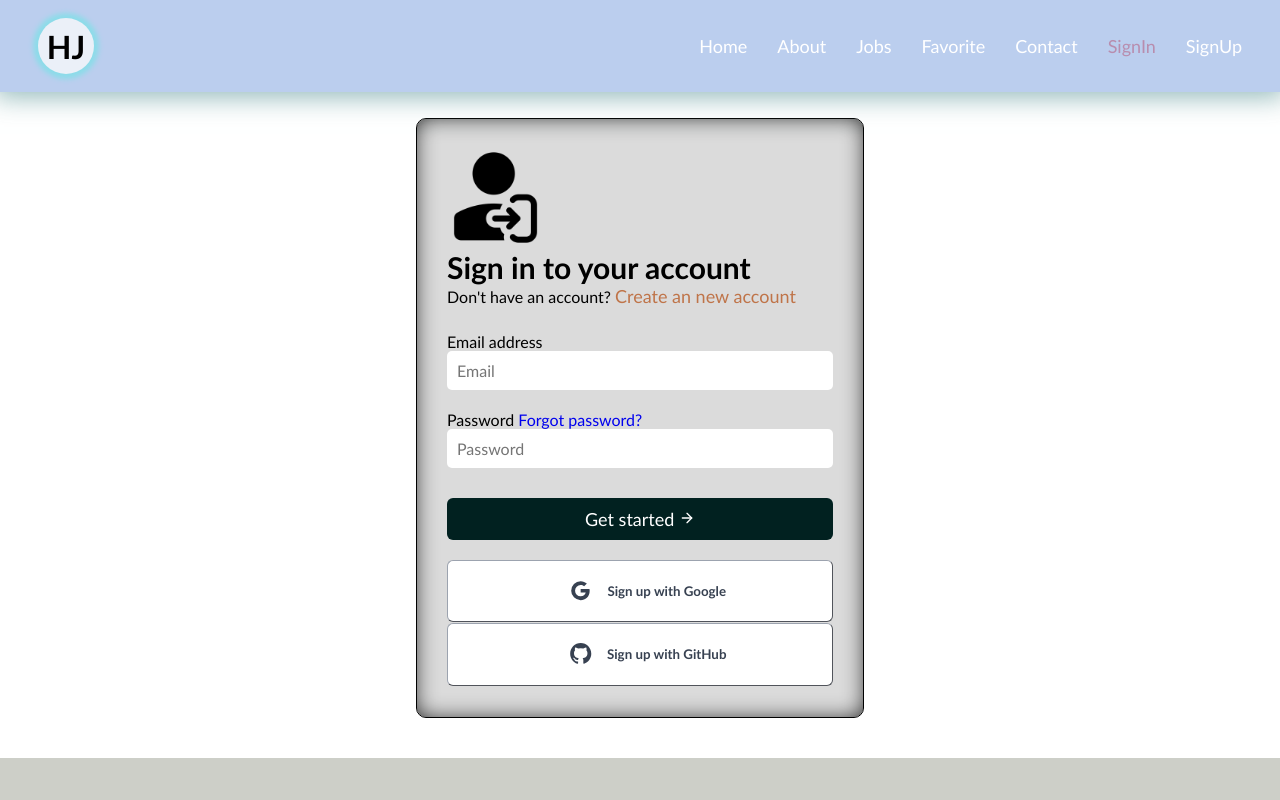
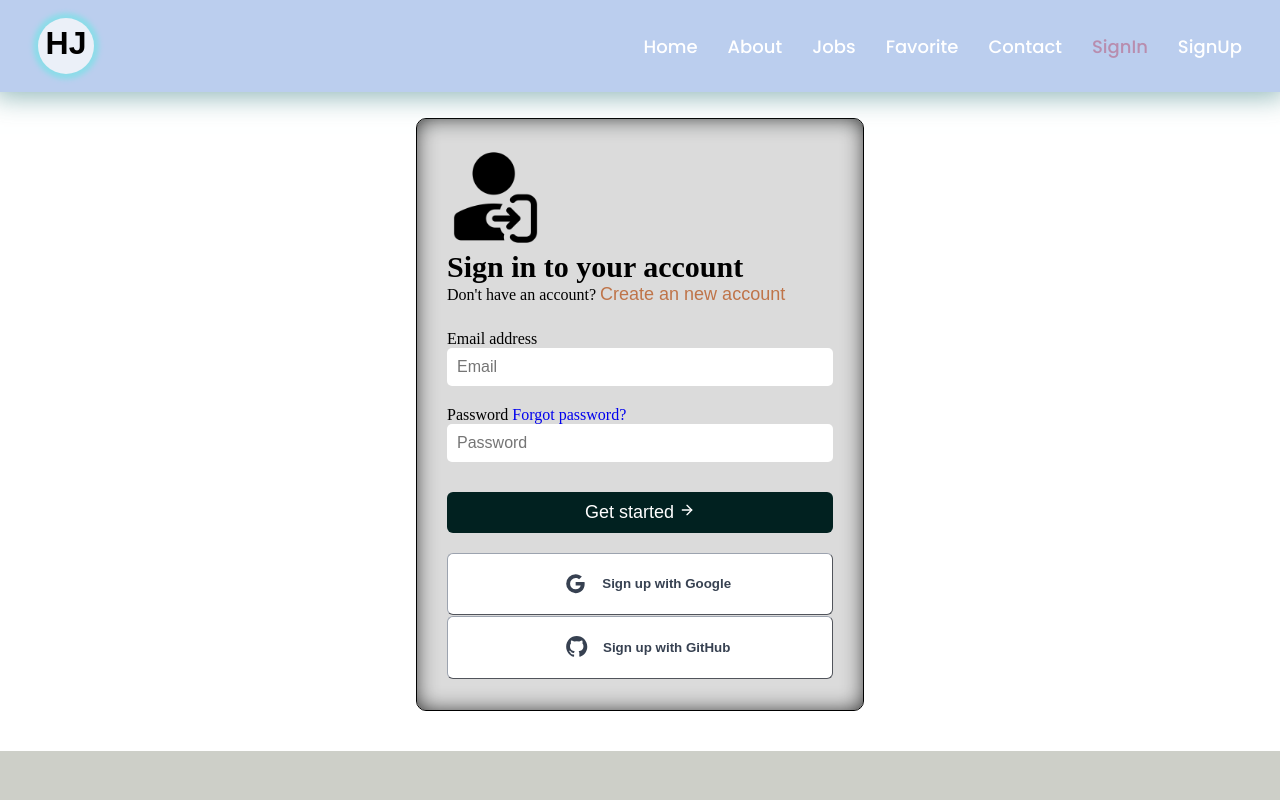
Before and after one commit to dinislam388/Job-Portal-Website, a React (Vite) app: page /login in a window 1280 px wide. Shown: the top 800 px of the page. Built offline with nearby package versions, Linux system fonts and the light colour scheme; a web font is replaced by a local one.

Commit message:
add uniqe logo

```diff
--- a/src/LayOut/ShareComponents/NavBar/NavBar.css
+++ b/src/LayOut/ShareComponents/NavBar/NavBar.css
@@ -4,7 +4,7 @@
     margin: 0;
     padding: 0;
     box-sizing: border-box;
-    font-family: 'Trebuchet MS', 'Lucida Sans Unicode', 'Lucida Grande', 'Lucida Sans', Arial, sans-serif;
+    /* font-family: 'Trebuchet MS', 'Lucida Sans Unicode', 'Lucida Grande', 'Lucida Sans', Arial, sans-serif; */
 }
 
 .header {
@@ -33,8 +33,8 @@
 
 }
 
-.logo img {
-    width: 115px;
+.logo h1 {
+  margin-bottom: 5.5px;
 }
 
 .navBar ul {
@@ -42,6 +42,7 @@
     gap: 30px;
     font-size:18px;
     margin-right: 20px;
+    font-family: 'Poppins', sans-serif;
   }
 
   .navBar a {
```
